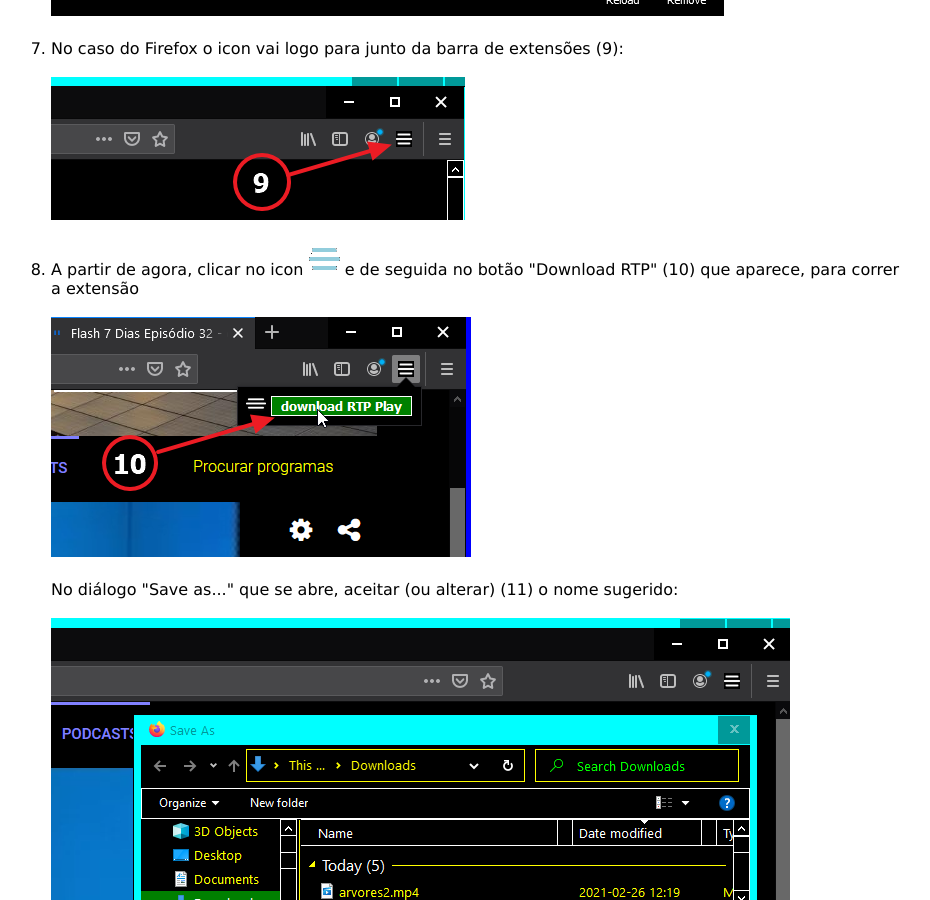
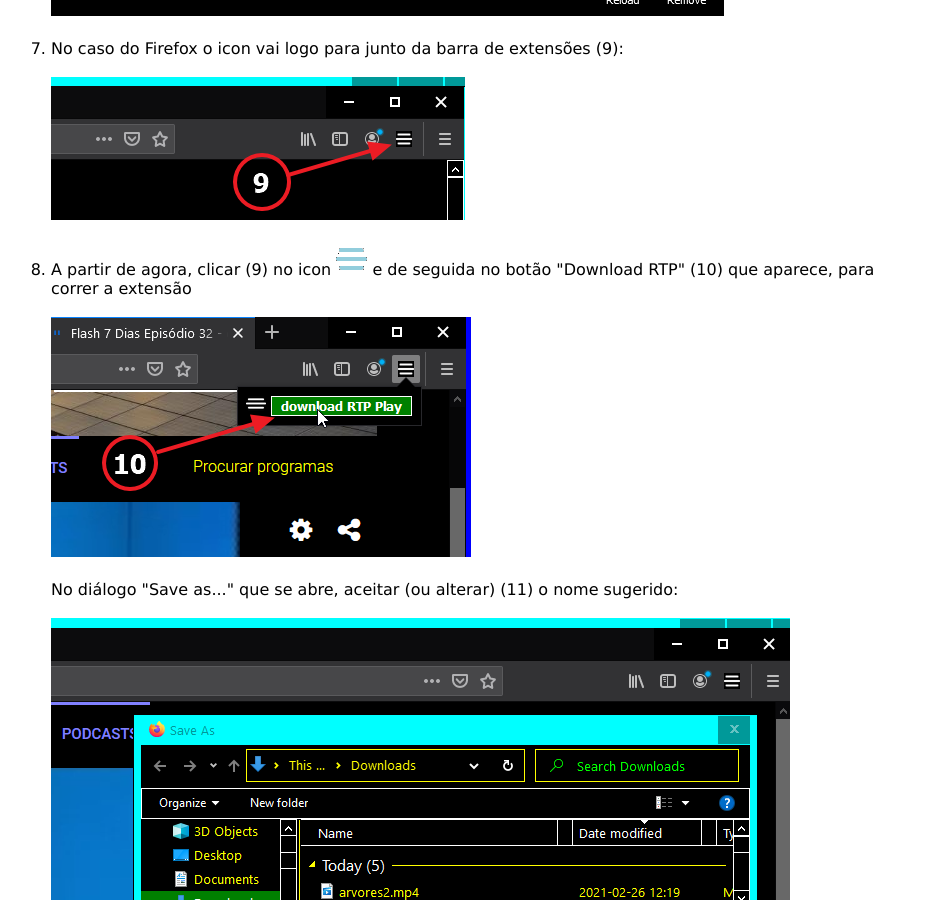
Before and after one commit to rtpplay/recursos.github.io, a Jekyll site: the page built from index_ff.html, in a window 1280 px wide and 900 px high, scrolled down 4378 px. Shown: the whole window, without its empty margins (181-1111 px from the left). Built offline with Jekyll 4.4.1, drawn with Linux system fonts in a browser that asks for light colours.

Commit message:
Update index_ff.html

```diff
--- a/index_ff.html
+++ b/index_ff.html
@@ -87,7 +87,7 @@
 		<img src="files_ff/2021-02-26-ff-pinned.png"><br><br>
 		</li>
 
-		<li>A partir de agora, clicar no icon <img src = "files_ff/icon.png"> e de seguida no botão "Download RTP" (10) que aparece, para correr a extensão<br><br>
+		<li>A partir de agora, clicar (9) no icon <img src = "files_ff/icon.png"> e de seguida no botão "Download RTP" (10) que aparece, para correr a extensão<br><br>
 		<img src = "files_ff/2021-02-26-ff-buttonrtp.png">
 			<br><br>
 			No diálogo "Save as..." que se abre, aceitar (ou alterar) (11) o nome sugerido:
```
